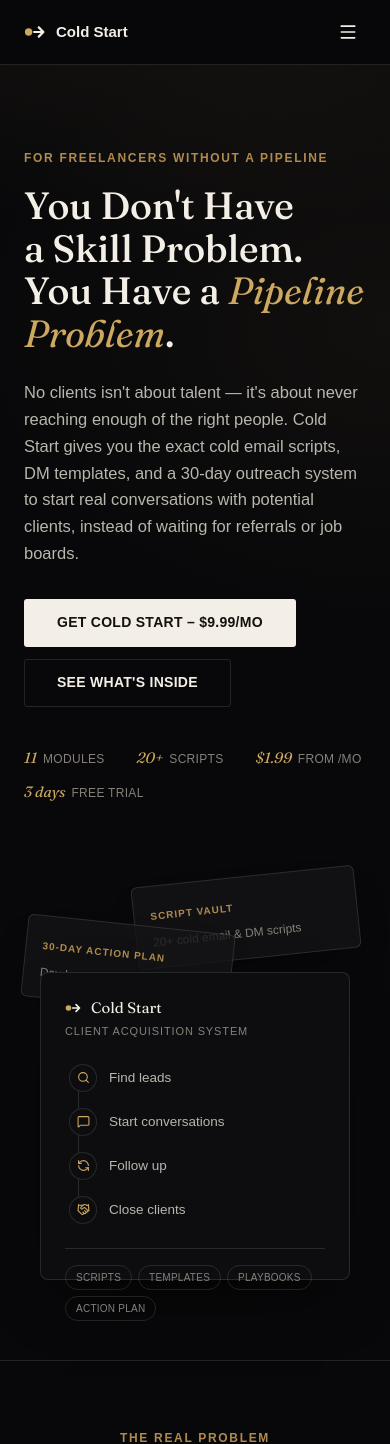
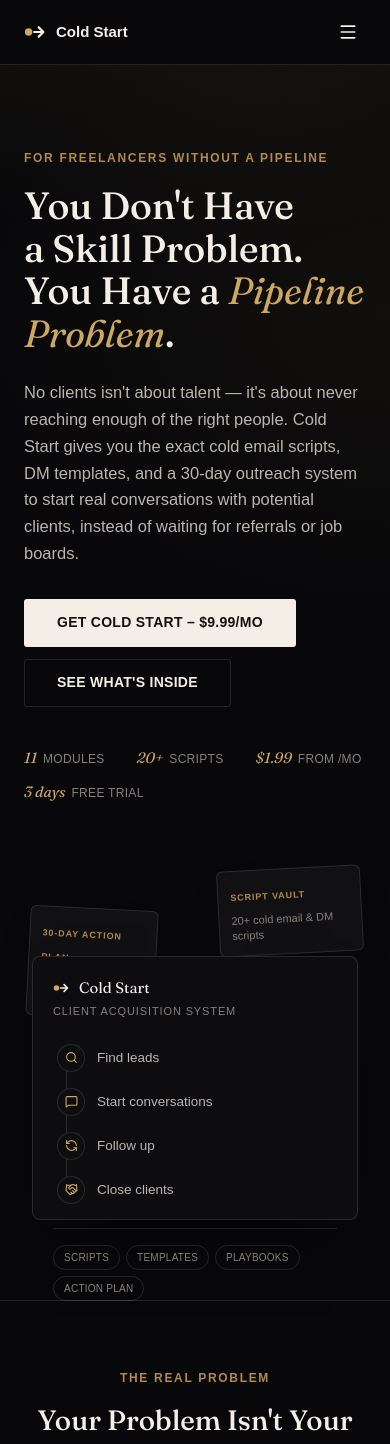
Before and after one commit to nikokristijan/coldstart-site, a Next.js app: page / in a window 390 px wide. Shown: the top 1444 px of the page. Built offline with nearby package versions, Linux system fonts and the light colour scheme; a web font is replaced by a local one.

Commit message:
Fix hero product-stack card overlap on mobile

```diff
--- a/components/product-stack.tsx
+++ b/components/product-stack.tsx
@@ -16,26 +16,26 @@
  */
 export function ProductStack() {
   return (
-    <div className="relative mx-auto h-[420px] w-full max-w-sm select-none" aria-hidden="true">
-      <div className="absolute right-2 top-4 w-56 -rotate-6 rounded-md border border-[var(--line)] bg-[var(--navy-2)]/80 p-4 shadow-[0_20px_40px_-20px_rgba(0,0,0,0.6)]">
-        <span className="text-[10px] font-semibold uppercase tracking-[0.1em] text-[var(--teal)]">
+    <div className="relative mx-auto h-[360px] w-full max-w-sm select-none sm:h-[420px]" aria-hidden="true">
+      <div className="absolute right-1 top-2 w-36 -rotate-3 rounded-md border border-[var(--line)] bg-[var(--navy-2)]/80 p-3 shadow-[0_20px_40px_-20px_rgba(0,0,0,0.6)] sm:right-2 sm:top-4 sm:w-56 sm:-rotate-6 sm:p-4">
+        <span className="text-[9px] font-semibold uppercase tracking-[0.1em] text-[var(--teal)] sm:text-[10px]">
           Script Vault
         </span>
-        <p className="mt-2 text-[12px] leading-snug text-[var(--ink-dim)]">
+        <p className="mt-1.5 text-[11px] leading-snug text-[var(--ink-dim)] sm:mt-2 sm:text-[12px]">
           20+ cold email &amp; DM scripts
         </p>
       </div>
 
-      <div className="absolute left-0 top-16 w-52 rotate-6 rounded-md border border-[var(--line)] bg-[var(--navy-2)]/80 p-4 shadow-[0_20px_40px_-20px_rgba(0,0,0,0.6)]">
-        <span className="text-[10px] font-semibold uppercase tracking-[0.1em] text-[var(--teal)]">
+      <div className="absolute left-1 top-12 w-32 rotate-3 rounded-md border border-[var(--line)] bg-[var(--navy-2)]/80 p-3 shadow-[0_20px_40px_-20px_rgba(0,0,0,0.6)] sm:left-0 sm:top-16 sm:w-52 sm:rotate-6 sm:p-4">
+        <span className="text-[9px] font-semibold uppercase tracking-[0.1em] text-[var(--teal)] sm:text-[10px]">
           30-Day Action Plan
         </span>
-        <p className="mt-2 text-[12px] leading-snug text-[var(--ink-dim)]">
+        <p className="mt-1.5 text-[11px] leading-snug text-[var(--ink-dim)] sm:mt-2 sm:text-[12px]">
           Day-by-day outreach schedule
         </p>
       </div>
 
-      <div className="absolute inset-x-4 bottom-0 top-28 rounded-lg border border-[var(--line)] bg-[var(--navy-1)] p-6 shadow-[0_30px_60px_-25px_rgba(0,0,0,0.75)]">
+      <div className="absolute inset-x-2 bottom-0 top-24 rounded-lg border border-[var(--line)] bg-[var(--navy-1)] p-5 shadow-[0_30px_60px_-25px_rgba(0,0,0,0.75)] sm:inset-x-4 sm:top-28 sm:p-6">
         <div className="flex items-center gap-2">
           <svg width="18" height="18" viewBox="0 0 26 26" aria-hidden="true">
             <circle cx="5" cy="13" r="4" fill="#cda860" />
```
